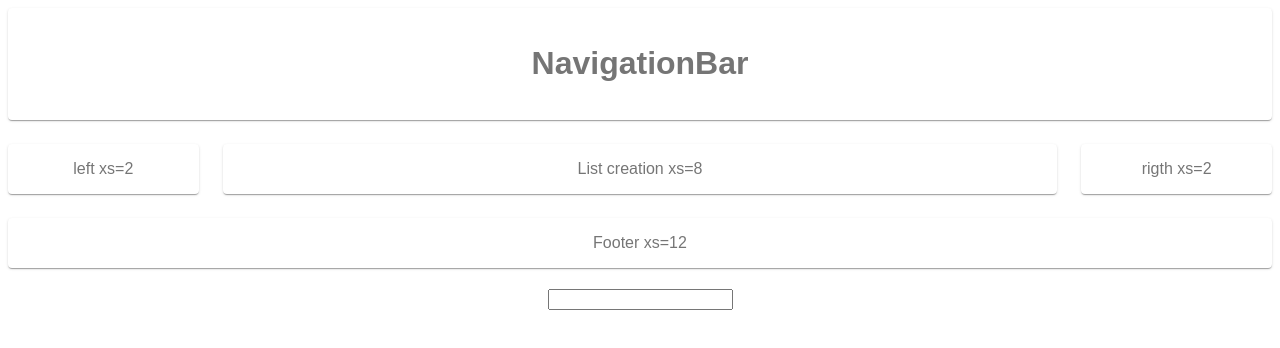
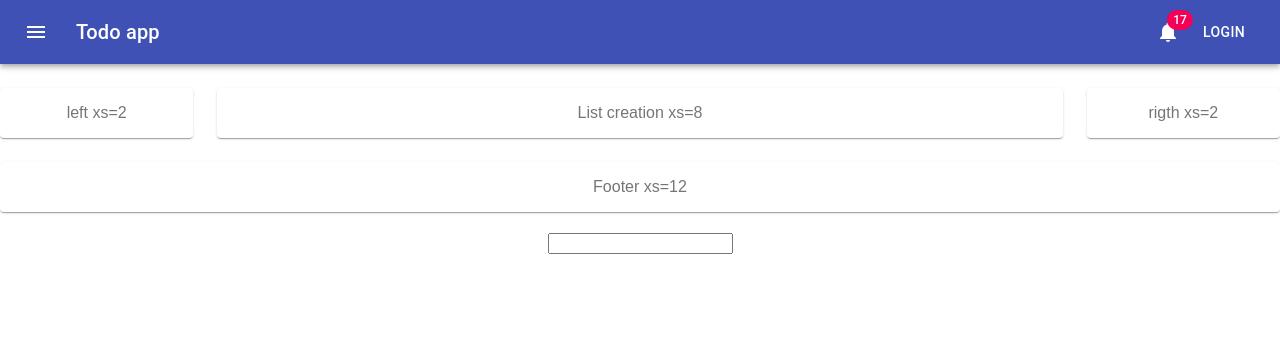
Before and after one commit to sistatress/List-App, a React (Create React App) app: page / in a window 1280 px wide. Shown: the top 348 px of the page. Built offline with nearby package versions, Linux system fonts and the light colour scheme.

Commit message:
Navigation Bar - add menu, app title, notification button, login button to the ui.

```diff
--- a/src/App.css
+++ b/src/App.css
@@ -1,3 +1,7 @@
+body {
+  margin: 0px;
+}
+
 .app-title {
   text-align: center;
 }
--- a/src/App.js
+++ b/src/App.js
@@ -5,7 +5,7 @@ import "./App.css";
 import List from "./Components/List";
 import Input from "./Components/Input";
 import Counters from "./Components/Counters";
-import NavigationBar from "./Components/NavigationBar";
+import NavBar from "./Components/NavigationBar";
 import { Grid, Paper, makeStyles } from "@material-ui/core";
 
 const useStyles = makeStyles((theme) => ({
@@ -127,9 +127,7 @@ export default function App() {
     <div className="App">
       <Grid container spacing={3} alignItems="center">
         <Grid item xs={12}>
-          <Paper className={classes.paper}>
-            <NavigationBar />
-          </Paper>
+          <NavBar />
         </Grid>
         <Grid item xs={2}>
           <Paper className={classes.paper}>left xs=2</Paper>
--- a/src/Components/NavigationBar.js
+++ b/src/Components/NavigationBar.js
@@ -1,10 +1,54 @@
 import React from "react";
 import { makeStyles } from "@material-ui/core/styles";
+import {
+  AppBar,
+  Toolbar,
+  Button,
+  IconButton,
+  Typography,
+  Badge
+} from "@material-ui/core";
+import MenuIcon from "@material-ui/icons/Menu";
+import NotificationsIcon from "@material-ui/icons/Notifications";
+
+const useStyles = makeStyles((theme) => ({
+  root: {
+    flexGrow: 1
+  },
+  menuButton: {
+    marginRight: theme.spacing(2)
+  },
+  title: {
+    flexGrow: 1
+  }
+}));
 
 const NavigationBar = () => {
+  const classes = useStyles();
+
   return (
-    <div>
-      <h1>NavigationBar</h1>
+    <div className={classes.root}>
+      <AppBar position="static">
+        <Toolbar>
+          <IconButton
+            edge="start"
+            className={classes.menuButton}
+            color="inherit"
+            aria-label="menu"
+          >
+            <MenuIcon />
+          </IconButton>
+          <Typography variant="h6" className={classes.title}>
+            Todo app
+          </Typography>
+          <IconButton aria-label="show 17 new notifications" color="inherit">
+            <Badge badgeContent={17} color="secondary">
+              <NotificationsIcon />
+            </Badge>
+          </IconButton>
+          <Button color="inherit">Login</Button>
+        </Toolbar>
+      </AppBar>
     </div>
   );
 };
```
